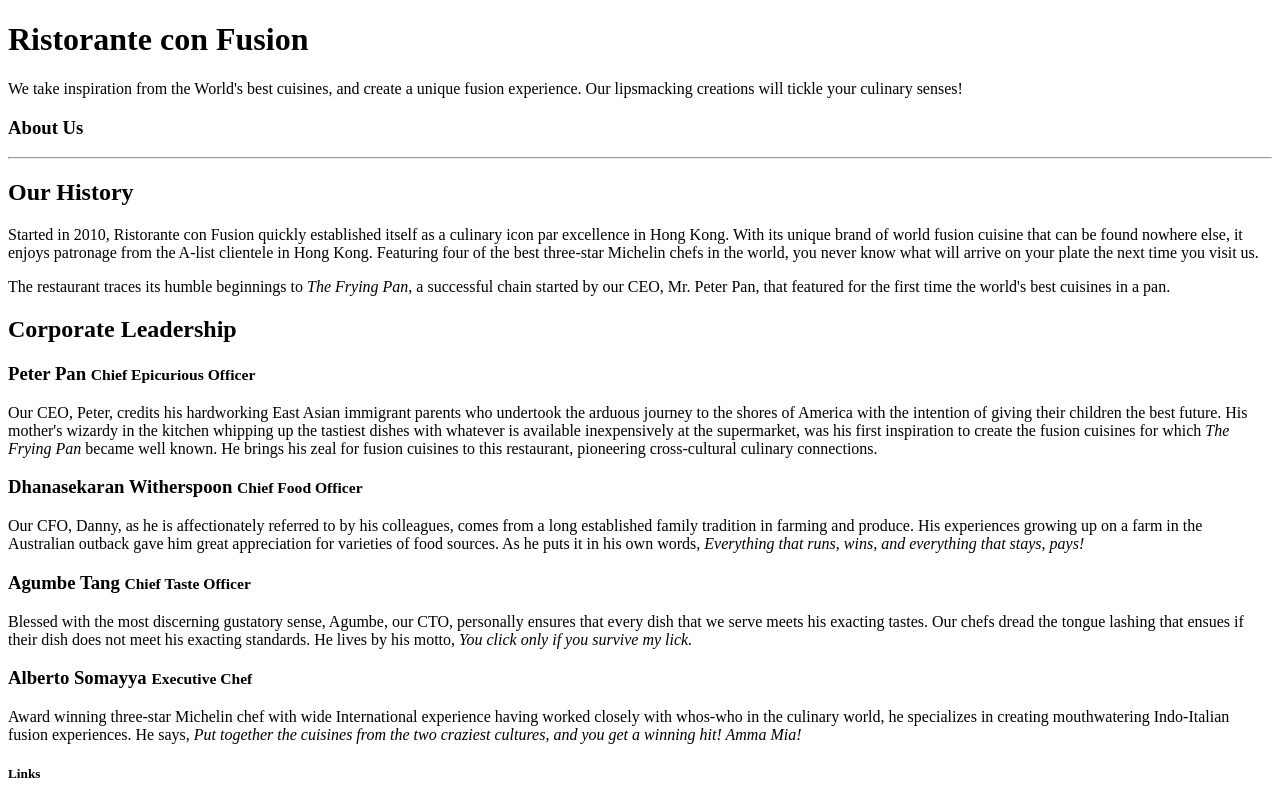
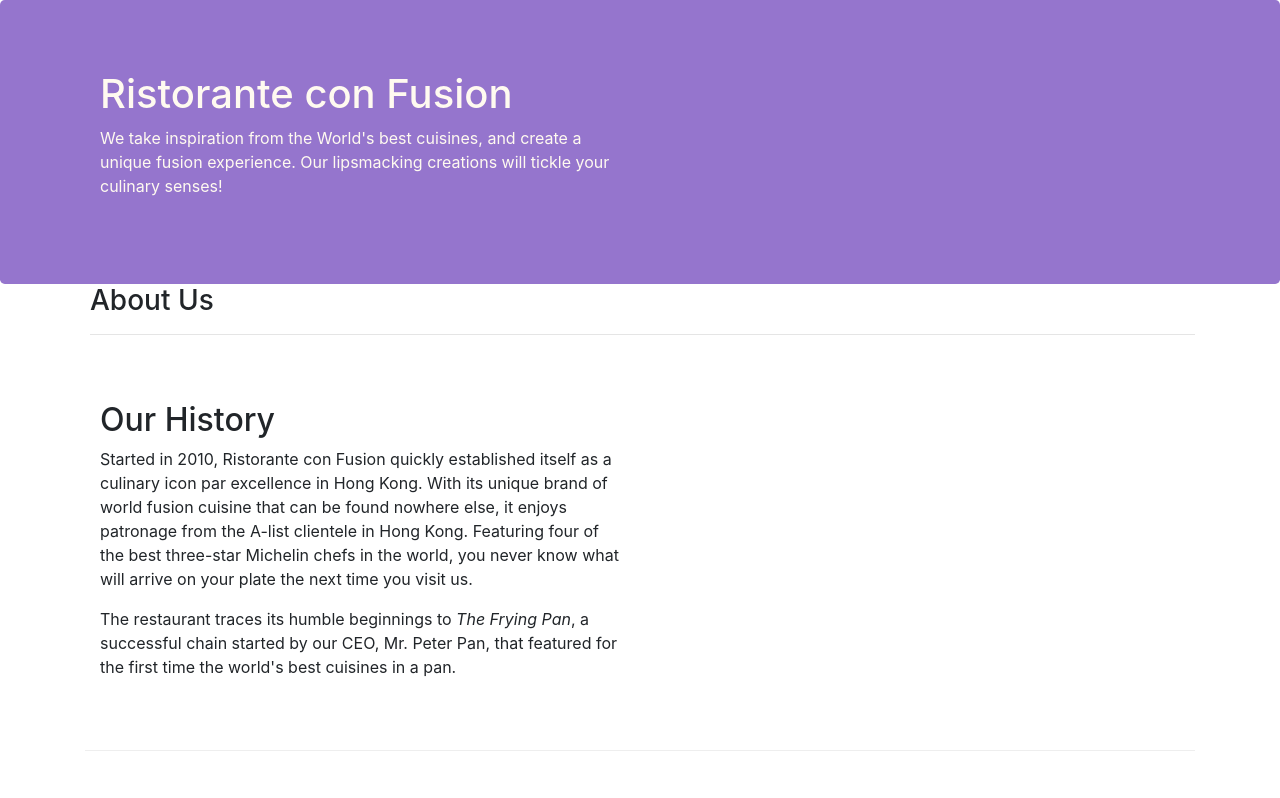
Before and after one commit to ThuanLeUwU/WebIntroduction, a website: page aboutus.html in a window 1280 px wide. Shown: the top 798 px of the page. Drawn offline with nearby package versions, Linux system fonts and the light colour scheme.

Commit message:
Assignment 1

```diff
--- a/aboutus.html
+++ b/aboutus.html
@@ -4,7 +4,14 @@
 <head>
 
     <title>Ristorante Con Fusion: About Us</title>
-
+    <meta charset="utf-8">
+    <meta name="viewport" content="width=device-width, initial-scale=1, shrink-to-fit=no">
+    <meta http-equiv="x-ua-compatible" content="ie=edge">
+    <link rel="stylesheet" href="node_modules/bootstrap/dist/css/bootstrap.min.css">
+    <link rel="stylesheet" href="css/mystyle.css" >
+    <script src="node_modules/jquery/dist/jquery.slim.min.js"></script>
+    <script src="node_modules/popper.js/dist/umd/popper.min.js"></script>
+    <script src="node_modules/bootstrap/dist/js/bootstrap.min.js"></script>
 </head>
 
 <body>
@@ -22,36 +29,36 @@
         </div>
     </header>
 
-    <div>
-        <div>
-            <div>
+    <div class="container">
+        <div class="row">
+            <div class="col-12 head-content">
                <h3>About Us</h3>
                <hr>
             </div>
         </div>
 
-        <div>
-            <div>
+        <div class="row row-content">
+            <div class="col-12 col-sm-6">
                 <h2>Our History</h2>
                 <p>Started in 2010, Ristorante con Fusion quickly established itself as a culinary icon par excellence in Hong Kong. With its unique brand of world fusion cuisine that can be found nowhere else, it enjoys patronage from the A-list clientele in Hong Kong.  Featuring four of the best three-star Michelin chefs in the world, you never know what will arrive on your plate the next time you visit us.</p>
                 <p>The restaurant traces its humble beginnings to <em>The Frying Pan</em>, a successful chain started by our CEO, Mr. Peter Pan, that featured for the first time the world's best cuisines in a pan.</p>
             </div>
-            <div>
+            <div class="col-12 col-sm">
             </div>
         </div>
 
 
-        <div>
-            <div>
+        <div class="row row-content">
+            <div class="col-12">
                 <h2>Corporate Leadership</h2>
                 <h3>Peter Pan <small>Chief Epicurious Officer</small></h3>
-                <p>Our CEO, Peter, credits his hardworking East Asian immigrant parents who undertook the arduous journey to the shores of America with the intention of giving their children the best future. His mother's wizardy in the kitchen whipping up the tastiest dishes with whatever is available inexpensively at the supermarket, was his first inspiration to create the fusion cuisines for which <em>The Frying Pan</em> became well known. He brings his zeal for fusion cuisines to this restaurant, pioneering cross-cultural culinary connections.</p>
+                <p class="d-none d-sm-block">Our CEO, Peter, credits his hardworking East Asian immigrant parents who undertook the arduous journey to the shores of America with the intention of giving their children the best future. His mother's wizardy in the kitchen whipping up the tastiest dishes with whatever is available inexpensively at the supermarket, was his first inspiration to create the fusion cuisines for which <em>The Frying Pan</em> became well known. He brings his zeal for fusion cuisines to this restaurant, pioneering cross-cultural culinary connections.</p>
                 <h3>Dhanasekaran Witherspoon <small>Chief Food Officer</small></h3>
-                <p>Our CFO, Danny, as he is affectionately referred to by his colleagues, comes from a long established family tradition in farming and produce. His experiences growing up on a farm in the Australian outback gave him great appreciation for varieties of food sources. As he puts it in his own words, <em>Everything that runs, wins, and everything that stays, pays!</em></p>
+                <p class="d-none d-sm-block">Our CFO, Danny, as he is affectionately referred to by his colleagues, comes from a long established family tradition in farming and produce. His experiences growing up on a farm in the Australian outback gave him great appreciation for varieties of food sources. As he puts it in his own words, <em>Everything that runs, wins, and everything that stays, pays!</em></p>
                 <h3>Agumbe Tang <small>Chief Taste Officer</small></h3>
-                <p>Blessed with the most discerning gustatory sense, Agumbe, our CTO, personally ensures that every dish that we serve meets his exacting tastes. Our chefs dread the tongue lashing that ensues if their dish does not meet his exacting standards. He lives by his motto, <em>You click only if you survive my lick.</em></p>
+                <p class="d-none d-sm-block">Blessed with the most discerning gustatory sense, Agumbe, our CTO, personally ensures that every dish that we serve meets his exacting tastes. Our chefs dread the tongue lashing that ensues if their dish does not meet his exacting standards. He lives by his motto, <em>You click only if you survive my lick.</em></p>
                 <h3>Alberto Somayya <small>Executive Chef</small></h3>
-                <p>Award winning three-star Michelin chef with wide International experience having worked closely with whos-who in the culinary world, he specializes in creating mouthwatering Indo-Italian fusion experiences. He says, <em>Put together the cuisines from the two craziest cultures, and you get a winning hit! Amma Mia!</em></p>
+                <p class="d-none d-sm-block">Award winning three-star Michelin chef with wide International experience having worked closely with whos-who in the culinary world, he specializes in creating mouthwatering Indo-Italian fusion experiences. He says, <em>Put together the cuisines from the two craziest cultures, and you get a winning hit! Amma Mia!</em></p>
             </div>
        </div>
 
--- a/css/mystyle.css
+++ b/css/mystyle.css
@@ -1,18 +1,24 @@
 .row-header{
     margin: 0px auto;
     padding: 0px;
+
 }
 
 .row-content{
     margin: 0px auto;
     padding: 50px 0px 50px 0px;
+    padding-left: 0px;
     border-bottom: 1px ridge;
     min-height: 400px;
+}
+.head-content{
+    padding-left: 20px;
 }
 
 .footer{
     background-color: #D1C4E9;
     margin: 0px auto;
+    padding-top:20px;
     padding: 20px 0px 20px 0pxcd ;
 }
 
```
Also changed, not shown: index.html (+6 -6 lines).
